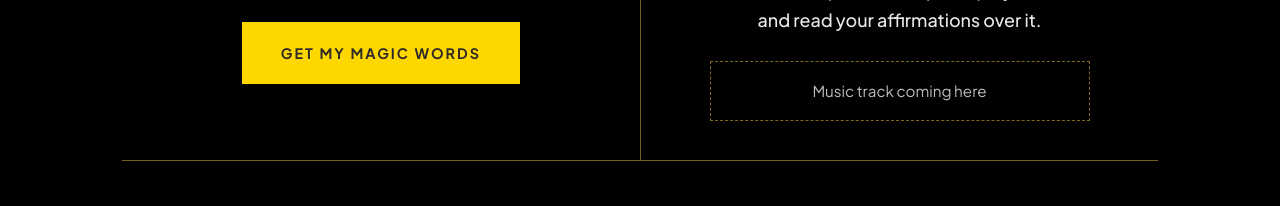
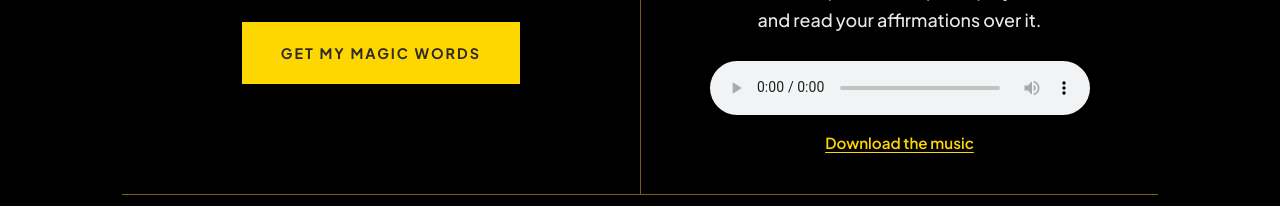
Before and after one commit to theidentitymagician/magic-words, a plain HTML site: page delivery/index.html in a window 1280 px wide. Shown: the part 1045-1251 px from the top of the page. Drawn offline with nearby package versions, Linux system fonts and the light colour scheme; a web font is replaced by a local one.

Commit message:
Delivery: add the 432 Hz music track
Co-Authored-By: Claude Opus 5.5 <noreply@anthropic.com>
Claude-Session: https://claude.ai/code/session_01SBBnRPo5DoLprz3MH8ccMJ

```diff
--- a/delivery/index.html
+++ b/delivery/index.html
@@ -73,6 +73,8 @@ footer a { color:#888; text-decoration:none; }
 .mbr { display:none; }
 @media (max-width:820px){ .mbr { display:inline; } .dbr { display:none; } }
 h2, p, a, .eyebrow, span { text-wrap:balance; }
+.mw-audio { display:block; width:100%; max-width:380px; margin:0.4rem auto 0; }
+.dl { display:inline-block; margin-top:0.9rem; color:var(--bright); font-weight:600; font-size:0.95rem; text-decoration:underline; text-underline-offset:3px; }
 </style>
 </head>
 <body>
@@ -103,8 +105,8 @@ h2, p, a, .eyebrow, span { text-wrap:balance; }
         <span class="n">The music</span>
         <h3>A special frequency 3&#8209;minute music track</h3>
         <p>Headphones on, press play,<br>and read your affirmations over it.</p>
-        <!-- MUSIC: replace this placeholder with <audio controls src="URL"></audio> -->
-        <div class="audio-ph">Music track coming here</div>
+        <audio class="mw-audio" controls preload="metadata" src="../audio/magic-words-music.mp3"></audio>
+        <a class="dl" href="../audio/magic-words-music.mp3" download="Magic Words music (432 Hz).mp3">Download the music</a>
       </div>
     </div>
   </div>
```
Also changed, not shown: 1 other file.
